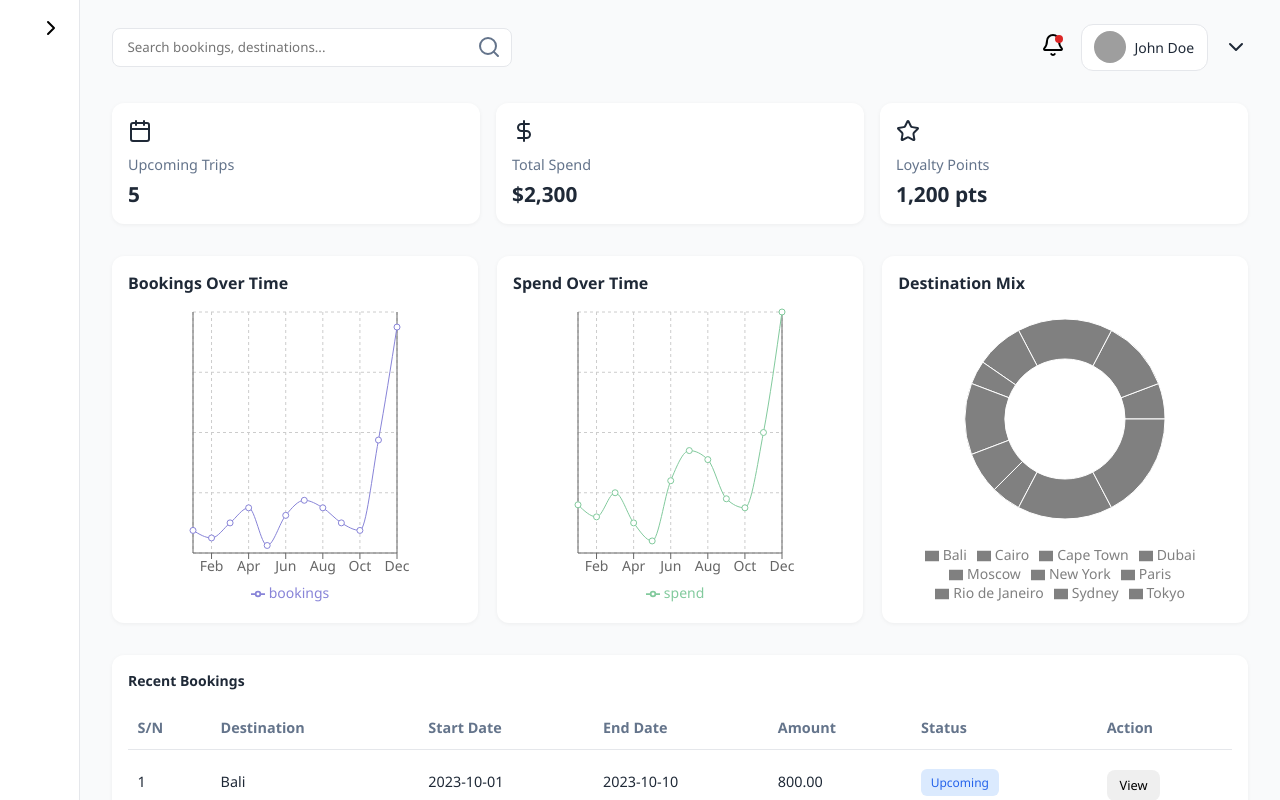
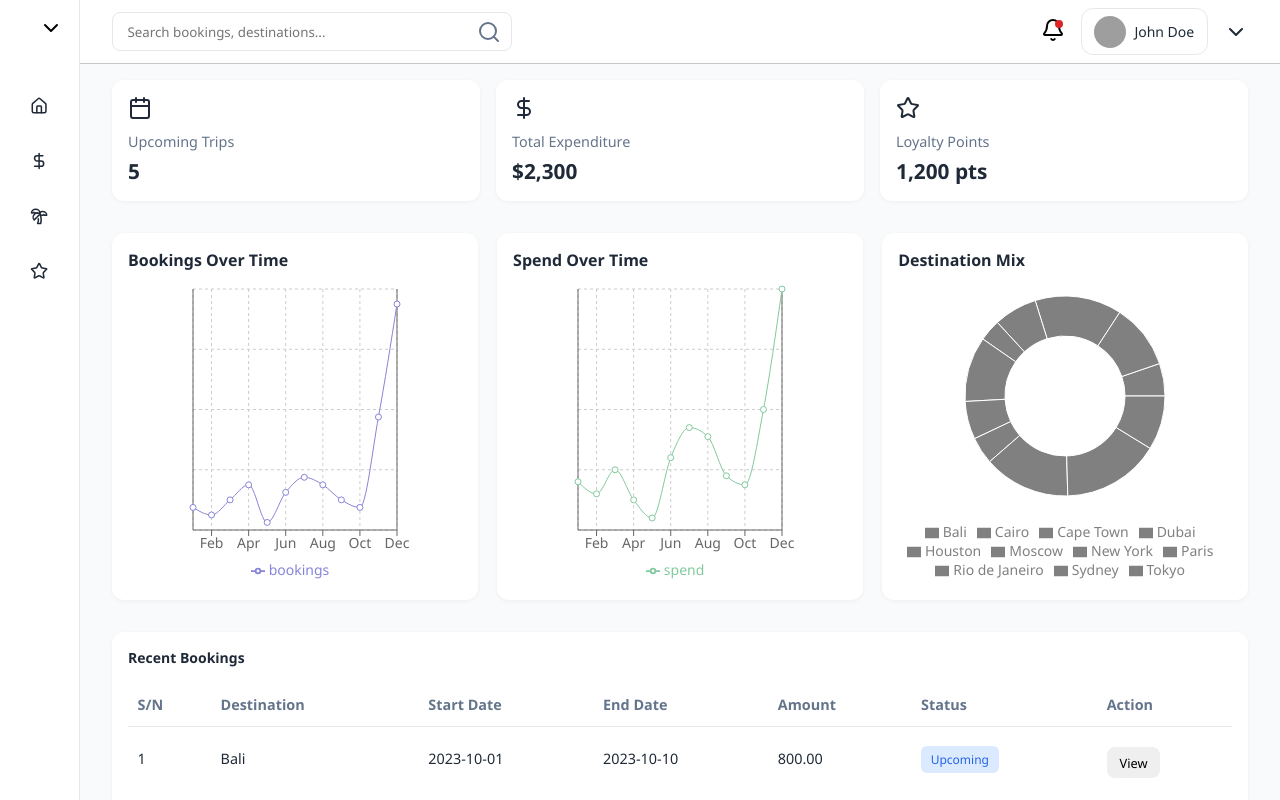
Before and after one commit to Korede647/TechWizz-Interface, a React (Vite) app: page / in a window 1280 px wide. Both pictures are taken after a click on the button 231 px from the left and 30 px from the top of the page. Shown: the top 800 px of the page. Built offline with nearby package versions, Linux system fonts and the light colour scheme; grey boxes are pictures that could not be loaded; a web font is replaced by a local one.

Commit message:
Editted sidebar and topbar properties... made them static (fixed)

```diff
--- a/src/App.tsx
+++ b/src/App.tsx
@@ -3,7 +3,7 @@
 // import viteLogo from '/vite.svg'
 // import './App.css'
 
-import UserDashboard from "./components/UserDashboard/userDashboard"
+import UserDashboard from "./components/UserDashboard/UserDashboard"
 
 function App() {
   return (
--- a/src/components/UserDashboard/UserDashboard.tsx
+++ b/src/components/UserDashboard/UserDashboard.tsx
@@ -1,6 +1,6 @@
 import React, {type JSX, useState} from 'react'
 import 'recharts'
-import { ArrowDownRight, ArrowUpRight, Bell, Calendar, ChevronDown, DollarSign, Home, LogOut, PlaneTakeoff, Search, Star, TreePalm } from 'lucide-react';
+import { ArrowDownRight, ArrowUpRight, Bell, Calendar, ChevronDown, ChevronRight, DollarSign, Home, LogOut, PlaneTakeoff, Search, Star, TreePalm } from 'lucide-react';
 import { CartesianGrid, Cell, Legend, Pie, PieChart, ResponsiveContainer, Tooltip } from 'recharts';
 import { Line, LineChart, XAxis, YAxis } from 'recharts';
 
@@ -30,7 +30,7 @@ export interface TravelData {
 // Destination / trip type breakdown (pie chart)
 export interface DestinationMix {
   name: string
-  continent: string;
+  continent: "North America" | "South America" | "Africa" | "Asia" | "Europe" | "Oceania";
   value: number;
 }
 
@@ -64,7 +64,7 @@ export interface UserDashboardProps {
 // Fake data for the User Dashboard
 const kpis: KPI[] = [
     { label: "Upcoming Trips", value: "5", icon: <Calendar className="icon" /> },
-    { label: "Total Spend", value: "$2,300", icon: <DollarSign className="icon" /> },
+    { label: "Total Expenditure", value: "$2,300", icon: <DollarSign className="icon" /> },
     { label: "Loyalty Points", value: "1,200 pts", icon: <Star className="icon" /> },
 ];
 
@@ -87,13 +87,14 @@ const destinationMix: DestinationMix[] = [
     {name: "Bali", continent: "Asia", value: 300.0},
     {name: "Paris", continent: "Europe", value: 599.99},
     {name: "New York", continent: "North America", value: 799.99},
-    {name: "Sydney", continent: "Australia", value: 400.0},
+    {name: "Sydney", continent: "Oceania", value: 400.0},
     {name: "Cairo", continent: "Africa", value: 200.5},
     {name: "Tokyo", continent: "Asia", value: 600.0},
     {name: "Rio de Janeiro", continent: "South America", value: 350.0},
     {name: "Cape Town", continent: "Africa", value: 250.5},
     {name: "Dubai", continent: "Asia", value: 800.3},
-    {name: "Moscow", continent: "Europe", value: 900.00}
+    {name: "Moscow", continent: "Europe", value: 900.00},
+    {name: "Houston", continent: "North America", value: 500.00}
 ];
 
 const bookings: Booking[] = [
@@ -105,7 +106,8 @@ const bookings: Booking[] = [
     { id: "6", destination: "Rio de Janeiro", startDate: "2024-03-05", endDate: "2024-03-12", amount: 1100, status: "COMPLETED" },
     { id: "7", destination: "Cape Town", startDate: "2024-04-01", endDate: "2024-04-10", amount: 950, status: "UPCOMING" },
     { id: "8", destination: "Dubai", startDate: "2024-05-01", endDate: "2024-05-10", amount: 1200, status: "UPCOMING" },
-    { id: "9", destination: "Moscow", startDate: "2024-06-01", endDate: "2024-06-10", amount: 1300, status: "UPCOMING" }
+    { id: "9", destination: "Moscow", startDate: "2024-06-01", endDate: "2024-06-10", amount: 1300, status: "UPCOMING" },
+    { id: "10", destination: "Houston", startDate: "2024-07-22", endDate: "2024-09-22", amount: 3000, status: "COMPLETED"}
 ];
 
 // const notifications: UserNotification[] = [
@@ -135,7 +137,13 @@ const sidebarItems = [
     { label: "Bookings", icon: <DollarSign className="icon" />, path: "/bookings" },
     { label: "Destinations", icon: <TreePalm className="icon" />, path: "/destinations" },
     { label: "Loyalty", icon: <Star className="icon" />, path: "/loyalty" },
+]
 
+const sidebarItemsClosed = [
+    {icon: <Home className='icon'/>, path: "/overview", label: "Overview"},
+    {icon: <DollarSign className='icon'/>, path: "/bookings", label: "Bookings"},
+    {icon: <TreePalm className='icon'/>, path: "/destinations", label: "Destinations"},
+    {icon: <Star className='icon'/>, path: "/loyalty", label: "Loyalty"}
 ]
 
 const UserDashboard: React.FC = () => {
@@ -151,8 +159,19 @@ const UserDashboard: React.FC = () => {
                             aria-label={sidebarOpen ? 'Close sidebar' : 'Open sidebar'}
                             onClick={() => setSidebarOpen((open) => !open)}
                         >
-                            <ChevronDown className={`icon${sidebarOpen ? '' : ' rotated'}`} />
+                            <ChevronRight className={`icon${sidebarOpen ? '' : ' rotated'}`} />
                         </button>
+
+                        {!sidebarOpen && (
+                            <nav className="sidebar-nav closed">
+                                {sidebarItemsClosed.map((item, idx) => (
+                                    <a key={idx} href={item.path} className="sidebar-link" title={item.label}>
+                                        {item.icon}
+                                    </a>
+                                ))}
+                            </nav>
+                        )}
+
                         {sidebarOpen && (
                             <>
                                 <div className="logo">
@@ -266,7 +285,7 @@ const UserDashboard: React.FC = () => {
                                 <PieChart>
                                     <Pie data={destinationMix} dataKey="value" nameKey="name" cx="50%" cy="50%" innerRadius={60} outerRadius={100}>
                                         {destinationMix.map((_, idx) => (
-                                            <Cell key={idx} />
+                                            <Cell key={idx}/>
                                         ))}
                                     </Pie>
                                     <Tooltip />
--- a/src/components/UserDashboard/userDashboard.css
+++ b/src/components/UserDashboard/userDashboard.css
@@ -14,6 +14,8 @@
   --success: #16a34a;
   --warning: #f59e0b;
   --danger: #dc2626;
+  --money: rgb(24, 232, 24);
+  --points: rgb(250, 222, 7);
 }
 
 * {
@@ -33,14 +35,8 @@ body {
    Dashboard Layout
 -------------------------------- */
 .user-dashboard {
-  display: grid;
-  grid-template-columns: 260px 1fr;
   min-height: 100vh;
   transition: all 0.3s ease;
-}
-
-.user-dashboard.sidebar-collapsed {
-  grid-template-columns: 80px 1fr;
 }
 
 /* -------------------------------
@@ -52,7 +48,13 @@ body {
   display: flex;
   flex-direction: column;
   padding: 1rem;
-  transition: width 0.3s ease-in-out all;
+  width: 260px;
+  height: 100vh;
+  position: fixed;
+  top: 0;
+  left: 0;
+  z-index: 100;
+  transition: width 0.3s ease-in-out;
 }
 
 .sidebar.collapsed {
@@ -76,12 +78,11 @@ body {
 }
 
 .sidebar-toggle .icon {
-  transition: transform 0.3s ease-in-out all;
+  transition: transform 0.3s ease-in-out;
 }
 
 .sidebar-toggle .icon.rotated {
-  transform: rotate(-90deg);
-  transition: all 0.3s ease-in-out;
+  transform: rotate(90deg);
 }
 
 .logo {
@@ -179,23 +180,48 @@ body {
 }
 
 /* -------------------------------
+   Topbar
+-------------------------------- */
+.topbar {
+  position: fixed;
+  top: 0;
+  left: 260px;
+  right: 0;
+  height: 64px;
+  background: var(--white);
+  border-bottom: 1px solid rgba(0, 0, 0, 0.219);
+  display: flex;
+  justify-content: space-between;
+  align-items: center;
+  padding: 0 2rem;
+  z-index: 99;
+}
+
+.user-dashboard.sidebar-collapsed .topbar {
+  left: 80px;
+}
+
+/* -------------------------------
    Main Content
 -------------------------------- */
 .main {
+  position: relative;
+  margin-left: 260px;
   padding: 1.5rem 2rem;
-  overflow-y: auto;
+  padding-top: 80px;
+  width: calc(100% - 260px);
+  min-height: 100vh;
+  overflow-x: hidden;
+}
+
+.user-dashboard.sidebar-collapsed .main {
+  margin-left: 80px;
+  width: calc(100% - 80px);
 }
 
 /* -------------------------------
-   Topbar
+   Search, Profile & Actions
 -------------------------------- */
-.topbar {
-  display: flex;
-  justify-content: space-between;
-  align-items: center;
-  margin-bottom: 2rem;
-}
-
 .search-container {
   position: relative;
   flex: 1;
@@ -322,7 +348,7 @@ body {
 -------------------------------- */
 .travel-data-charts {
   display: grid;
-  grid-template-columns: repeat(auto-fit, minmax(280px, 1fr));
+  grid-template-columns: repeat(auto-fit, minmax(285px, 1fr));
   gap: 1.2rem;
   margin-bottom: 2rem;
 }
@@ -396,3 +422,7 @@ body {
   background: #fee2e2;
   color: var(--danger);
 }
+.badge-pending {
+  background: #fff3cd;
+  color: var(--warning);
+}
```
